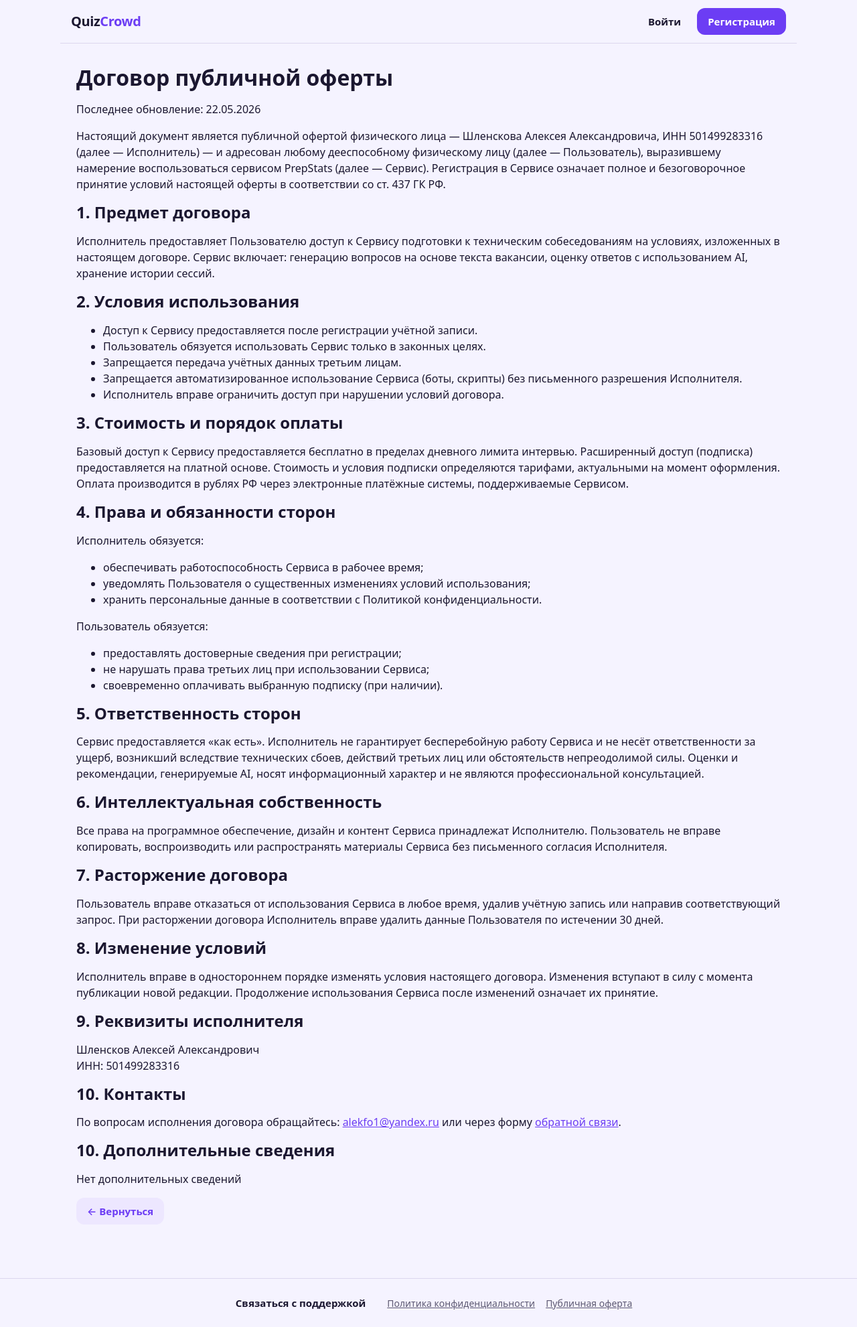
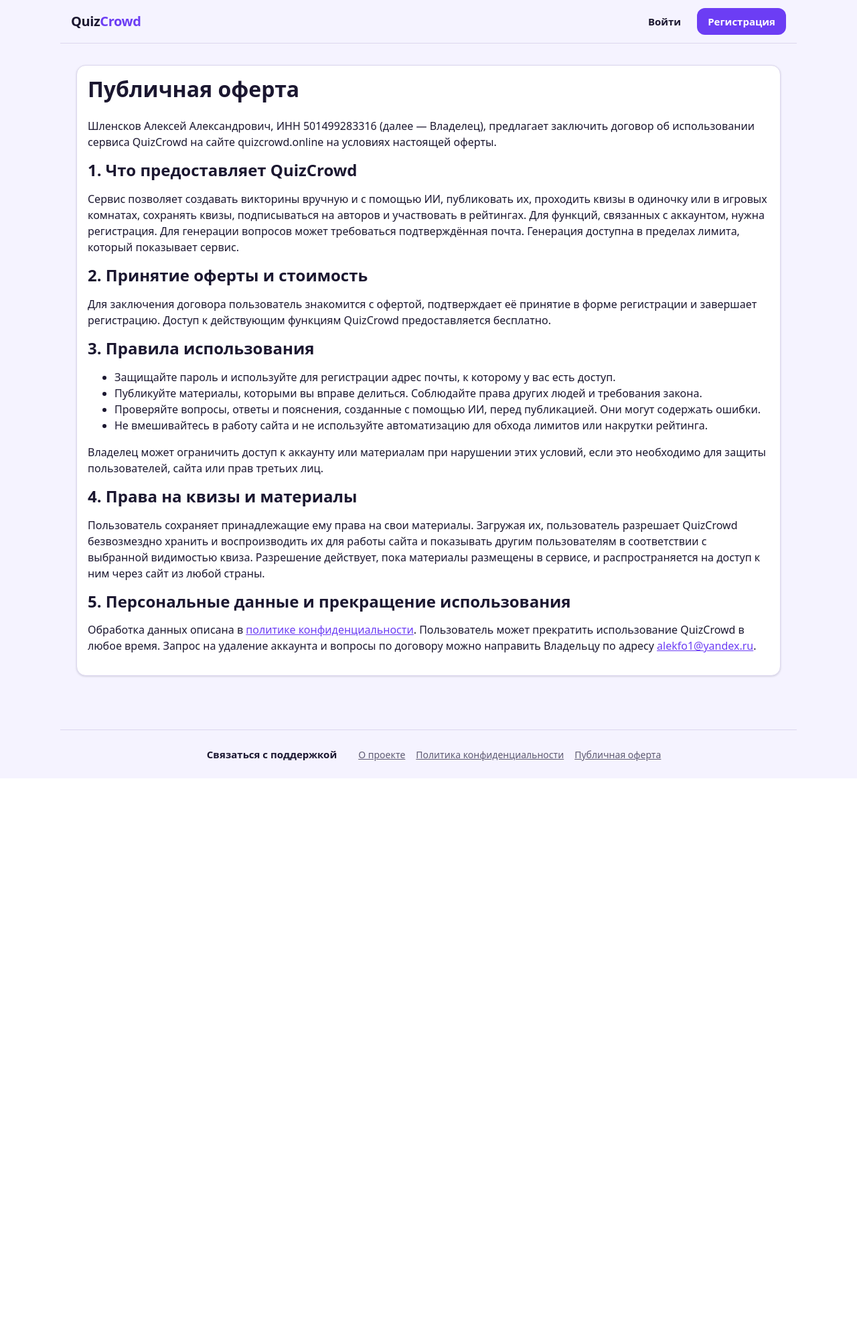
Before and after one commit to alekfo/quiz_project, a Django app: page /users/public-offer/ in a window 1280 px wide. Shown: the whole page at 67% size. After the commit the page ends 1136 px from the top, so only its background shows below. Run offline with Django 5.2, Linux system fonts and the light colour scheme.

Commit message:
Add About page, update privacy policy and terms, and track legal follow-ups

```diff
--- a/static/css/main.css
+++ b/static/css/main.css
@@ -1354,9 +1354,16 @@ a.tab {
     inset: 0;
     width: 100%;
     height: 100%;
-    fill: color-mix(in srgb, var(--achievement-color) var(--achievement-intensity), var(--color-surface));
-    stroke: color-mix(in srgb, var(--achievement-color) 55%, var(--color-border));
+    fill: var(--color-surface);
+    stroke: var(--achievement-color);
     stroke-width: 2;
+}
+
+@supports (fill: color-mix(in srgb, black, white)) {
+    .achievement-shield {
+        fill: color-mix(in srgb, var(--achievement-color) var(--achievement-intensity), var(--color-surface));
+        stroke: color-mix(in srgb, var(--achievement-color) 55%, var(--color-border));
+    }
 }
 
 .achievement-icon {
--- a/templates/base.html
+++ b/templates/base.html
@@ -147,6 +147,7 @@
               {% csrf_token %}
               <button class="btn btn-ghost" type="submit">Связаться с поддержкой</button>
             </form>
+            <a href="{% url 'users:about_project' %}">О проекте</a>
             <a href="{% url 'users:privacy_policy' %}">Политика конфиденциальности</a>
             <a href="{% url 'users:public_offer' %}">Публичная оферта</a>
         </footer>
--- a/users/templates/users/public_offer.html
+++ b/users/templates/users/public_offer.html
@@ -1,119 +1,34 @@
 {% extends "base.html" %}
 
-{% block title %}Договор публичной оферты — PrepStats{% endblock %}
+{% block title %}Публичная оферта — QuizCrowd{% endblock %}
 
 {% block body %}
-<div class="page privacy-page">
-  <h1>Договор публичной оферты</h1>
-  <p class="subtitle">Последнее обновление: 22.05.2026</p>
+<article class="card">
+  <header class="page-header">
+    <h1>Публичная оферта</h1>
+  </header>
 
-  <div class="privacy-body">
-    <p>
-      Настоящий документ является публичной офертой физического лица —
-      Шленскова Алексея Александровича, ИНН 501499283316 (далее — Исполнитель) — и адресован
-      любому дееспособному физическому лицу (далее — Пользователь), выразившему
-      намерение воспользоваться сервисом PrepStats (далее — Сервис).
-      Регистрация в Сервисе означает полное и безоговорочное принятие условий
-      настоящей оферты в соответствии со ст. 437 ГК РФ.
-    </p>
+  <p>Шленсков Алексей Александрович, ИНН 501499283316 (далее — Владелец), предлагает заключить договор об использовании сервиса QuizCrowd на сайте quizcrowd.online на условиях настоящей оферты.</p>
 
-    <h2>1. Предмет договора</h2>
-    <p>
-      Исполнитель предоставляет Пользователю доступ к Сервису подготовки
-      к техническим собеседованиям на условиях, изложенных в настоящем договоре.
-      Сервис включает: генерацию вопросов на основе текста вакансии, оценку
-      ответов с использованием AI, хранение истории сессий.
-    </p>
+  <h2>1. Что предоставляет QuizCrowd</h2>
+  <p>Сервис позволяет создавать викторины вручную и с помощью ИИ, публиковать их, проходить квизы в одиночку или в игровых комнатах, сохранять квизы, подписываться на авторов и участвовать в рейтингах. Для функций, связанных с аккаунтом, нужна регистрация. Для генерации вопросов может требоваться подтверждённая почта. Генерация доступна в пределах лимита, который показывает сервис.</p>
 
-    <h2>2. Условия использования</h2>
-    <ul>
-      <li>Доступ к Сервису предоставляется после регистрации учётной записи.</li>
-      <li>Пользователь обязуется использовать Сервис только в законных целях.</li>
-      <li>Запрещается передача учётных данных третьим лицам.</li>
-      <li>Запрещается автоматизированное использование Сервиса (боты, скрипты)
-          без письменного разрешения Исполнителя.</li>
-      <li>Исполнитель вправе ограничить доступ при нарушении условий договора.</li>
-    </ul>
+  <h2>2. Принятие оферты и стоимость</h2>
+  <p>Для заключения договора пользователь знакомится с офертой, подтверждает её принятие в форме регистрации и завершает регистрацию. Доступ к действующим функциям QuizCrowd предоставляется бесплатно.</p>
 
-    <h2>3. Стоимость и порядок оплаты</h2>
-    <p>
-      Базовый доступ к Сервису предоставляется бесплатно в пределах дневного
-      лимита интервью. Расширенный доступ (подписка) предоставляется на платной
-      основе. Стоимость и условия подписки определяются тарифами, актуальными
-      на момент оформления. Оплата производится в рублях РФ через электронные
-      платёжные системы, поддерживаемые Сервисом.
-    </p>
+  <h2>3. Правила использования</h2>
+  <ul>
+    <li>Защищайте пароль и используйте для регистрации адрес почты, к которому у вас есть доступ.</li>
+    <li>Публикуйте материалы, которыми вы вправе делиться. Соблюдайте права других людей и требования закона.</li>
+    <li>Проверяйте вопросы, ответы и пояснения, созданные с помощью ИИ, перед публикацией. Они могут содержать ошибки.</li>
+    <li>Не вмешивайтесь в работу сайта и не используйте автоматизацию для обхода лимитов или накрутки рейтинга.</li>
+  </ul>
+  <p>Владелец может ограничить доступ к аккаунту или материалам при нарушении этих условий, если это необходимо для защиты пользователей, сайта или прав третьих лиц.</p>
 
-    <h2>4. Права и обязанности сторон</h2>
-    <p>Исполнитель обязуется:</p>
-    <ul>
-      <li>обеспечивать работоспособность Сервиса в рабочее время;</li>
-      <li>уведомлять Пользователя о существенных изменениях условий использования;</li>
-      <li>хранить персональные данные в соответствии с Политикой конфиденциальности.</li>
-    </ul>
-    <p>Пользователь обязуется:</p>
-    <ul>
-      <li>предоставлять достоверные сведения при регистрации;</li>
-      <li>не нарушать права третьих лиц при использовании Сервиса;</li>
-      <li>своевременно оплачивать выбранную подписку (при наличии).</li>
-    </ul>
+  <h2>4. Права на квизы и материалы</h2>
+  <p>Пользователь сохраняет принадлежащие ему права на свои материалы. Загружая их, пользователь разрешает QuizCrowd безвозмездно хранить и воспроизводить их для работы сайта и показывать другим пользователям в соответствии с выбранной видимостью квиза. Разрешение действует, пока материалы размещены в сервисе, и распространяется на доступ к ним через сайт из любой страны.</p>
 
-    <h2>5. Ответственность сторон</h2>
-    <p>
-      Сервис предоставляется «как есть». Исполнитель не гарантирует
-      бесперебойную работу Сервиса и не несёт ответственности за ущерб,
-      возникший вследствие технических сбоев, действий третьих лиц или
-      обстоятельств непреодолимой силы. Оценки и рекомендации, генерируемые AI,
-      носят информационный характер и не являются профессиональной консультацией.
-    </p>
-
-    <h2>6. Интеллектуальная собственность</h2>
-    <p>
-      Все права на программное обеспечение, дизайн и контент Сервиса принадлежат
-      Исполнителю. Пользователь не вправе копировать, воспроизводить или
-      распространять материалы Сервиса без письменного согласия Исполнителя.
-    </p>
-
-    <h2>7. Расторжение договора</h2>
-    <p>
-      Пользователь вправе отказаться от использования Сервиса в любое время,
-      удалив учётную запись или направив соответствующий запрос. При расторжении
-      договора Исполнитель вправе удалить данные Пользователя по истечении
-      30 дней.
-    </p>
-
-    <h2>8. Изменение условий</h2>
-    <p>
-      Исполнитель вправе в одностороннем порядке изменять условия настоящего
-      договора. Изменения вступают в силу с момента публикации новой редакции.
-      Продолжение использования Сервиса после изменений означает их принятие.
-    </p>
-
-    <h2>9. Реквизиты исполнителя</h2>
-    <p>
-      Шленсков Алексей Александрович<br>
-      ИНН: 501499283316
-    </p>
-
-    <h2>10. Контакты</h2>
-    <p>
-      По вопросам исполнения договора обращайтесь:
-      <a href="mailto:alekfo1@yandex.ru">alekfo1@yandex.ru</a>
-      или через форму <a href="{% url 'users:feedback' %}">обратной связи</a>.
-    </p>
-  </div>
-
-    <h2>10. Дополнительные сведения</h2>
-    <p>
-      Нет дополнительных сведений
-    </p>
-  </div>
-
-  <div class="privacy-back">
-    <button onclick="window.history.length > 1 ? window.history.back() : (window.location.href='{% url 'users:settings' %}')"
-            class="btn btn-secondary">
-      ← Вернуться
-    </button>
-  </div>
-</div>
+  <h2>5. Персональные данные и прекращение использования</h2>
+  <p>Обработка данных описана в <a href="{% url 'users:privacy_policy' %}">политике конфиденциальности</a>. Пользователь может прекратить использование QuizCrowd в любое время. Запрос на удаление аккаунта и вопросы по договору можно направить Владельцу по адресу <a href="mailto:alekfo1@yandex.ru">alekfo1@yandex.ru</a>.</p>
+</article>
 {% endblock %}
--- a/users/urls.py
+++ b/users/urls.py
@@ -48,6 +48,7 @@ urlpatterns = [
     path('privacy-policy/', views.privacy_policy, name='privacy_policy'),
     path('public-offer/', views.public_offer, name='public_offer'),
     path('feedback/', views.feedback, name='feedback'),
+    path('about-project/', views.about, name='about_project'),
     path("about_me/", views.AboutMeView.as_view(), name="about_me"),
     path("update/", views.ProfileUpdateView.as_view(), name="profile_update"),
     path("", views.UsersListView.as_view(), name="users_list"),
--- a/users/views.py
+++ b/users/views.py
@@ -314,3 +314,7 @@ class ProfileUpdateView(LoginRequiredMixin, UpdateView):
 
     def get_success_url(self):
         return reverse("users:about_me")
+
+def about(request):
+    """Страница «О проекте»."""
+    return render(request, 'users/about_project.html')
```
Also changed, not shown: TODO.md (+9 -0 lines), users/templates/users/about_project.html (added, +25 -0 lines), users/templates/users/privacy_policy.html (+29 -77 lines).
